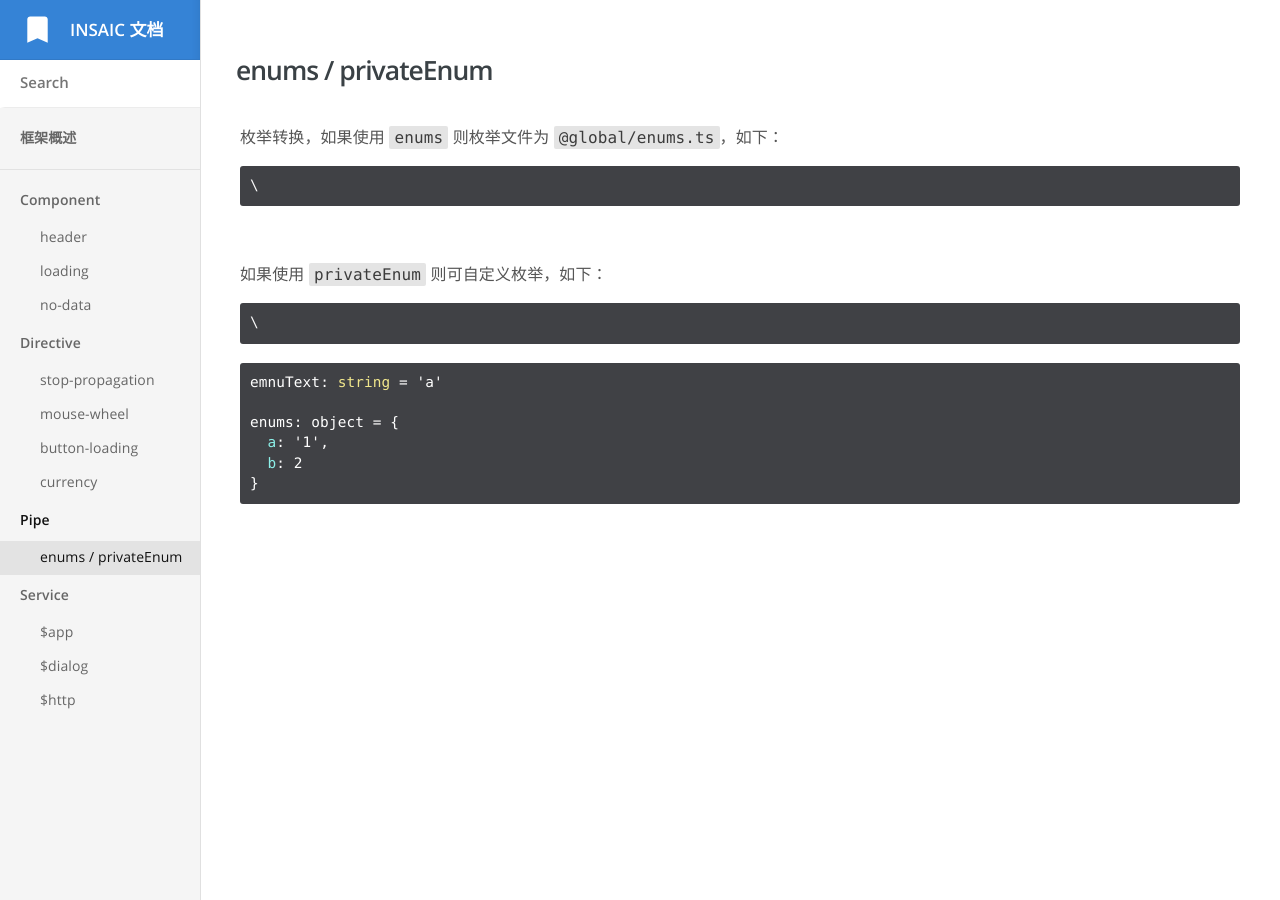
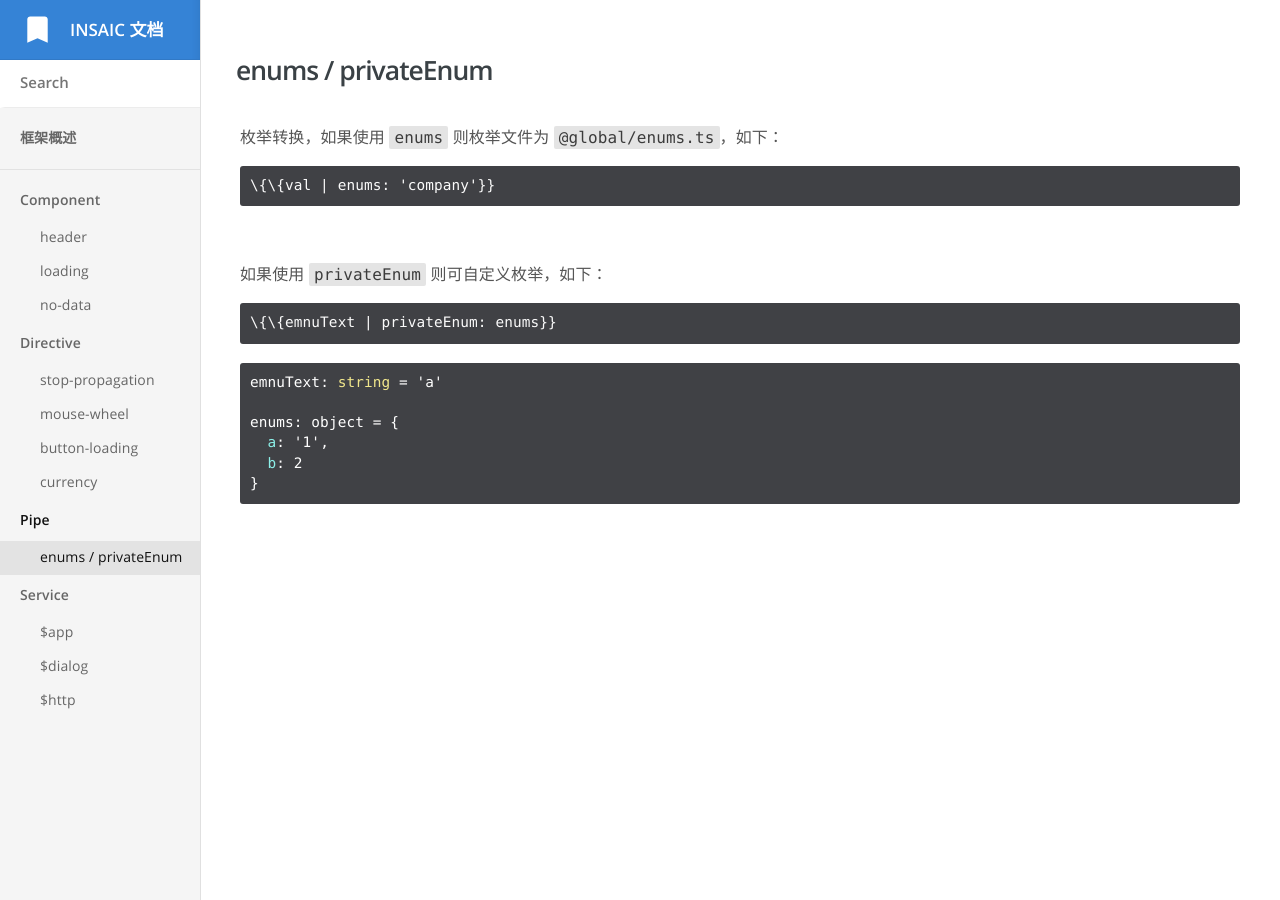
Before and after one commit to insaic/insaic.github.io, a Jekyll site: the page built from _docs/pipe/enums.md, in a window 1280 px wide. Built offline with Jekyll 4.4.1, drawn with Linux system fonts in a browser that asks for light colours.

Commit message:
Update enums.md

```diff
--- a/_docs/pipe/enums.md
+++ b/_docs/pipe/enums.md
@@ -7,7 +7,7 @@ order: 1
 枚举转换，如果使用 `enums` 则枚举文件为 `@global/enums.ts`，如下：
 
 {% highlight html %}
-\{{val | enums: 'company'}}
+\{\{val | enums: 'company'}}
 {% endhighlight %}
 
 <br>
@@ -15,7 +15,7 @@ order: 1
 如果使用 `privateEnum` 则可自定义枚举，如下：
 
 {% highlight html %}
-\{{emnuText | privateEnum: enums}}
+\{\{emnuText | privateEnum: enums}}
 {% endhighlight %}
 
 {% highlight typescript %}
```
